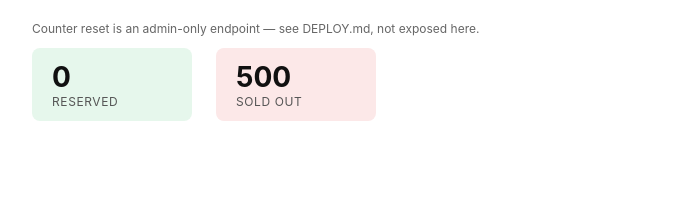
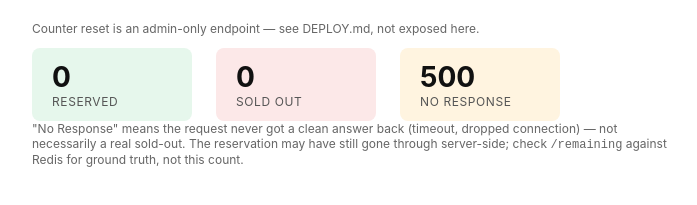
Before and after one commit to Shubhampandit12/ticketrush, a plain HTML site: page portal/index.html in a window 1280 px wide. Both pictures are taken after a click on the button "Simulate Rush". Shown: the part 265-470 px from the top of the page, without its empty margins (288-985 px from the left). Drawn offline with Linux system fonts and the light colour scheme; no server answers.

Commit message:
Track network failures separately from real sold-out in the portal
A live 500-concurrent test against the deployed Render free tier
showed 0 reserved / 500 "sold out" in the UI, while the actual server
state (orders count +500, remaining exactly 0) proved every single
request had been processed correctly — the free-tier container just
couldn't get HTTP responses back to the browser fast enough under
that burst. The portal was folding those network failures into the
same bucket as real 409s, which misrepresented what had happened.

Now each request lands in one of three buckets — reserved, sold out
(real 409), or no response — with the third labeled as exactly what
it is: unproven, not evidence of a real sold-out. README documents
the finding since it's a genuine lesson about demo-tier capacity
versus backend correctness, not a bug worth hiding.

```diff
--- a/portal/app.js
+++ b/portal/app.js
@@ -5,6 +5,7 @@ const counterEl = document.getElementById('counter');
 const statusEl = document.getElementById('status');
 const successEl = document.getElementById('successCount');
 const rejectedEl = document.getElementById('rejectedCount');
+const erroredEl = document.getElementById('erroredCount');
 const rushBtn = document.getElementById('rush');
 const nInput = document.getElementById('n');
 
@@ -38,26 +39,43 @@ async function fetchRemaining() {
   }
 }
 
+// A request lands in exactly one bucket: the server said yes (201), the
+// server said no (409, a real sold-out), or we never got a clean answer at
+// all (network error, timeout, non-2xx/409 status). That third bucket is
+// not the same claim as "sold out" — the server may well have processed
+// the reservation and we just never heard back — so it's tracked and shown
+// separately rather than folded into "sold out".
+async function reserveOnce() {
+  try {
+    const res = await fetch(`${INVENTORY_URL}/reserve`, { method: 'POST' });
+    if (res.status === 201) return 'reserved';
+    if (res.status === 409) return 'soldOut';
+    return 'errored';
+  } catch (err) {
+    return 'errored';
+  }
+}
+
 async function simulateRush() {
   const n = Math.max(1, Math.min(5000, Number(nInput.value) || 500));
   rushBtn.disabled = true;
   successEl.textContent = '0';
   rejectedEl.textContent = '0';
+  erroredEl.textContent = '0';
   statusEl.textContent = `firing ${n} concurrent requests...`;
 
-  const requests = Array.from({ length: n }, () =>
-    fetch(`${INVENTORY_URL}/reserve`, { method: 'POST' })
-      .then((res) => res.status === 201)
-      .catch(() => false)
-  );
+  const results = await Promise.all(Array.from({ length: n }, reserveOnce));
 
-  const results = await Promise.all(requests);
-  const success = results.filter(Boolean).length;
-  const rejected = results.length - success;
+  const reserved = results.filter((r) => r === 'reserved').length;
+  const soldOut = results.filter((r) => r === 'soldOut').length;
+  const errored = results.filter((r) => r === 'errored').length;
 
-  successEl.textContent = success;
-  rejectedEl.textContent = rejected;
-  statusEl.textContent = `done — ${success} reserved, ${rejected} sold out`;
+  successEl.textContent = reserved;
+  rejectedEl.textContent = soldOut;
+  erroredEl.textContent = errored;
+  statusEl.textContent = errored > 0
+    ? `done — ${reserved} reserved, ${soldOut} sold out, ${errored} no response (may still have succeeded server-side — check /remaining)`
+    : `done — ${reserved} reserved, ${soldOut} sold out`;
   rushBtn.disabled = false;
   fetchRemaining();
 }
--- a/portal/index.html
+++ b/portal/index.html
@@ -19,6 +19,7 @@
   .stat .label { font-size: 12px; color: #555; text-transform: uppercase; letter-spacing: 0.05em; }
   .stat.success { background: #e6f7ec; }
   .stat.rejected { background: #fce8e8; }
+  .stat.errored { background: #fff4e0; }
   #status { font-size: 13px; color: #888; margin-top: 8px; }
 </style>
 </head>
@@ -45,7 +46,12 @@
       <div class="n" id="rejectedCount">0</div>
       <div class="label">Sold Out</div>
     </div>
+    <div class="stat errored">
+      <div class="n" id="erroredCount">0</div>
+      <div class="label">No Response</div>
+    </div>
   </div>
+  <p class="sub" style="font-size:12px">"No Response" means the request never got a clean answer back (timeout, dropped connection) — not necessarily a real sold-out. The reservation may have still gone through server-side; check <code>/remaining</code> against Redis for ground truth, not this count.</p>
 
   <script>
     window.TICKETRUSH_INVENTORY_URL = 'https://ticketrush-inventory.onrender.com';
```
Also changed, not shown: README.md.
